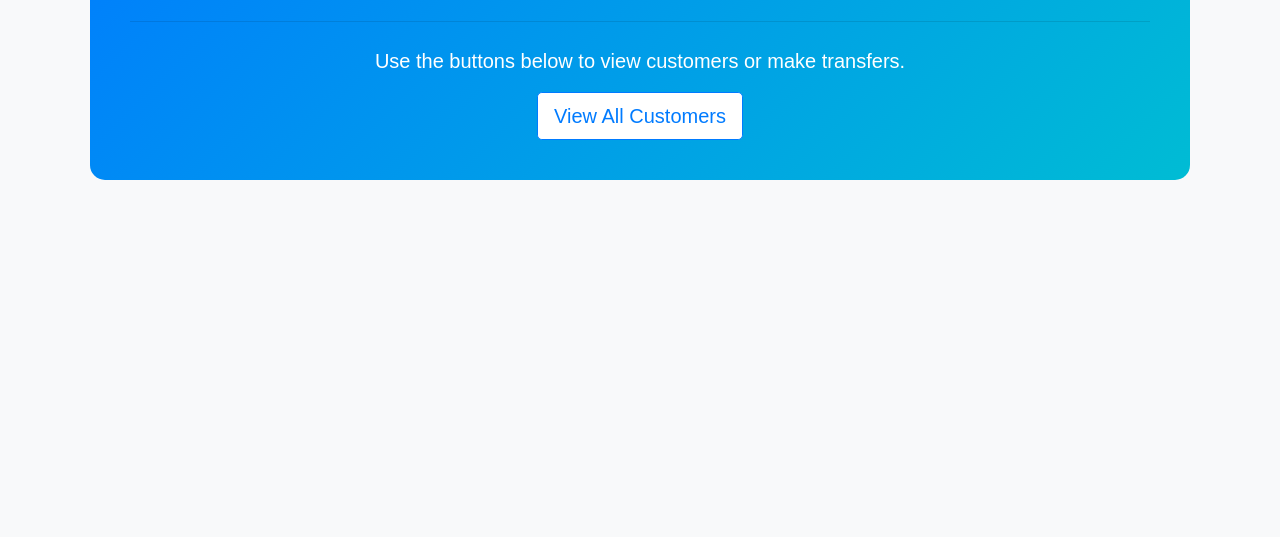
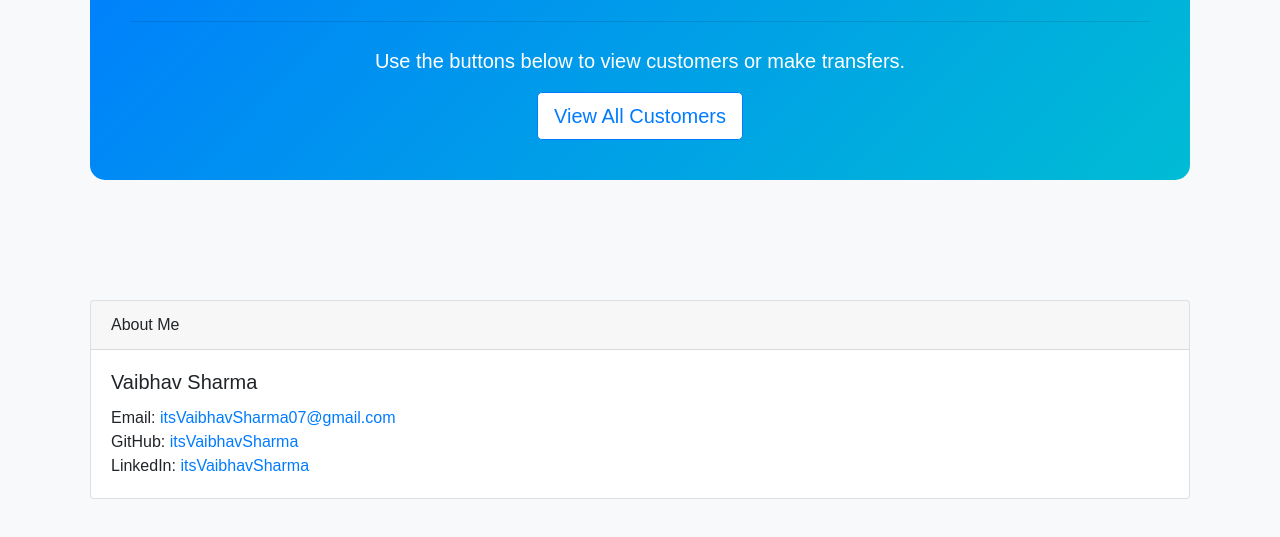
Before and after one commit to itsVaibhavSharma/Basic-Banking-Application, a plain HTML site: page public/index.html in a window 1280 px wide. Shown: the part 263-800 px from the top of the page. Drawn offline with nearby package versions, Linux system fonts and the light colour scheme.

Commit message:
changed files

```diff
--- a/index.js
+++ b/index.js
@@ -10,7 +10,7 @@ app.use(express.json());
 const db = mysql.createConnection({
     host: 'localhost',
     user: 'root',
-    password: 'Vaib@8085AK', // Replace with your MySQL root password
+    password: 'pass', // Replace with your MySQL root password
     database: 'bank'
 });
 
--- a/public/index.html
+++ b/public/index.html
@@ -35,6 +35,23 @@
         </div>
     </div>
 
+    <!-- Personal Information Section -->
+    <div class="container mt-5">
+        <div class="card">
+            <div class="card-header">
+                About Me
+            </div>
+            <div class="card-body">
+                <h5 class="card-title">Vaibhav Sharma</h5>
+                <p class="card-text">
+                    Email: <a href="mailto:itsVaibhavSharma07@gmail.com">itsVaibhavSharma07@gmail.com</a><br>
+                    GitHub: <a href="https://github.com/itsVaibhavSharma" target="_blank">itsVaibhavSharma</a><br>
+                    LinkedIn: <a href="https://www.linkedin.com/in/itsVaibhavSharma" target="_blank">itsVaibhavSharma</a>
+                </p>
+            </div>
+        </div>
+    </div>
+
     <script src="https://code.jquery.com/jquery-3.5.1.slim.min.js"></script>
     <script src="https://cdn.jsdelivr.net/npm/@popperjs/core@2.9.3/dist/umd/popper.min.js"></script>
     <script src="https://stackpath.bootstrapcdn.com/bootstrap/4.5.2/js/bootstrap.min.js"></script>
```
